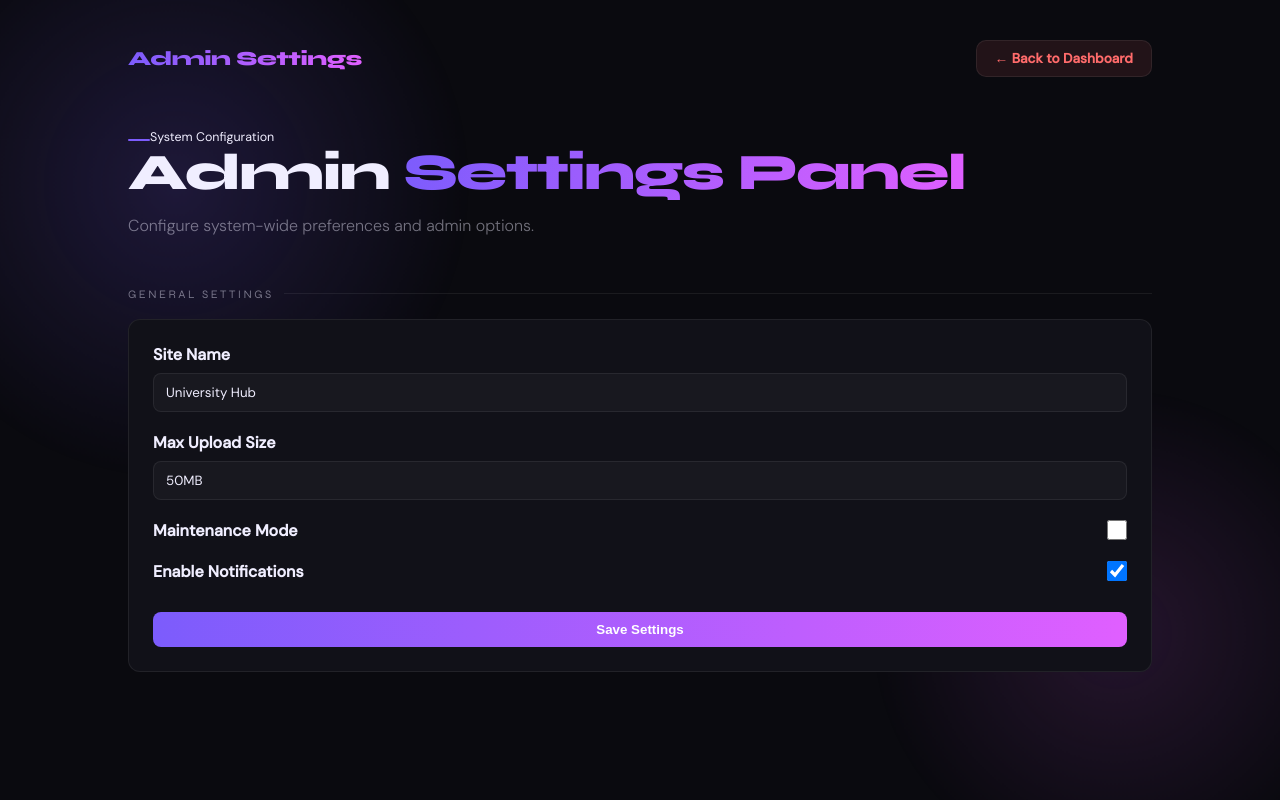
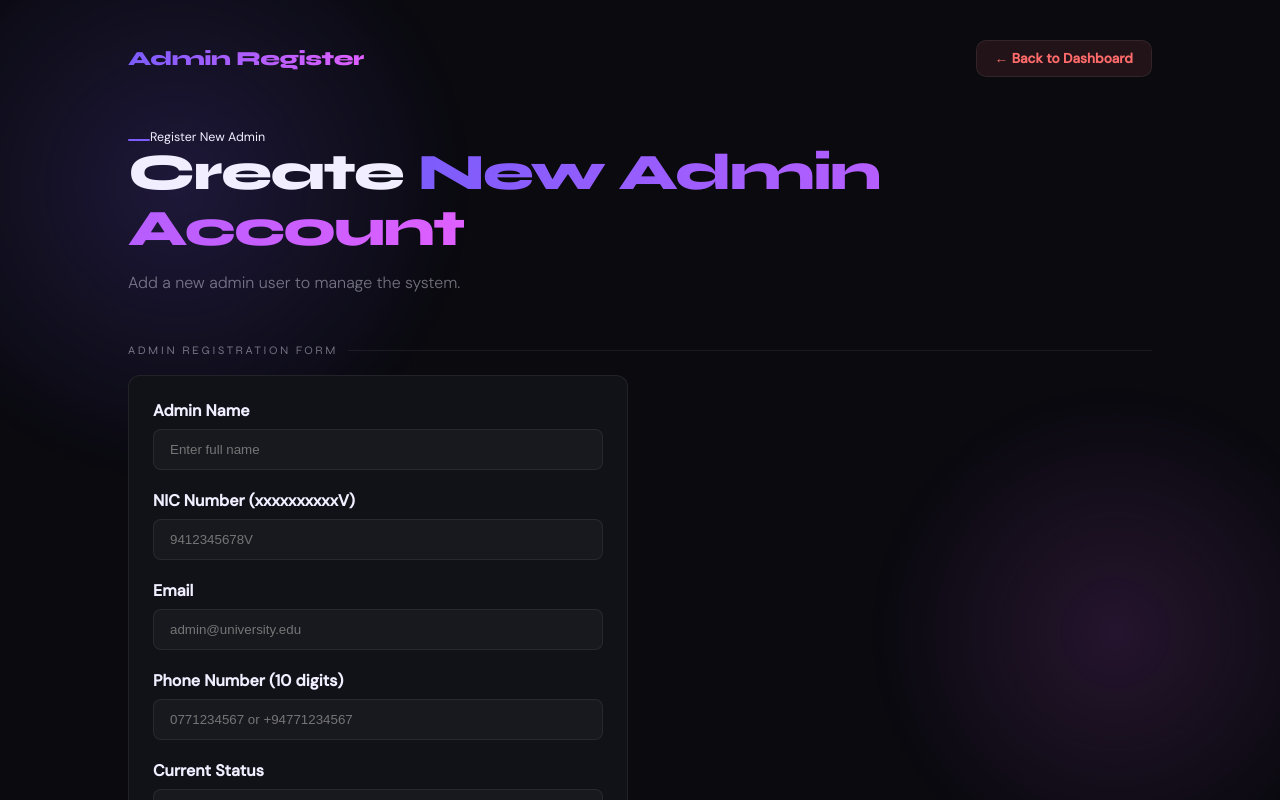
Before and after one commit to dilMaz/unversityihub, a React (Create React App) app in the folder frontend/: page /admin-panel in a window 1280 px wide. Shown: the top 800 px of the page. Built offline with nearby package versions, Linux system fonts and the light colour scheme.

Commit message:
commit all now

```diff
--- a/frontend/src/pages/AdminDashboard.js
+++ b/frontend/src/pages/AdminDashboard.js
@@ -163,11 +163,25 @@ function AdminDashboard() {
               <div className="db-card-desc">Configure admin settings and system preferences.</div>
             </div>
             <button className="db-card-btn" onClick={() => navigate('/admin-panel')}>
-              Settings <span className="db-card-arrow">→</span>
+              Register Admin <span className="db-card-arrow">→</span>
+            </button>
+          </div>
+
+          {/* New Register Admin Card */}
+          <div className="db-card c8">
+            <div className="db-card-glow" />
+            <div className="db-card-icon">👨‍💼</div>
+            <div>
+              <div className="db-card-title">Register Admin</div>
+              <div className="db-card-desc">Create new admin accounts for the system.</div>
+            </div>
+            <button className="db-card-btn" onClick={() => navigate('/admin-panel')}>
+              Register New Admin <span className="db-card-arrow">→</span>
             </button>
           </div>
 
           <div className="db-card c7">
+
             <div className="db-card-glow" />
             <div className="db-card-icon">🎓</div>
             <div>
--- a/frontend/src/pages/AdminPanel.js
+++ b/frontend/src/pages/AdminPanel.js
@@ -1,53 +1,131 @@
 import React, { useState } from 'react';
 import { useNavigate } from 'react-router-dom';
+import axios from 'axios';
 import '../styles/dashboard.css';
 
 const AdminPanel = () => {
   const navigate = useNavigate();
-  const [settings, setSettings] = useState({
-    siteName: 'University Hub',
-    maintenanceMode: false,
-    maxUploadSize: '50MB',
-    notificationsEnabled: true,
+const [formData, setFormData] = useState({
+    name: '',
+    nic: '',
+    email: '',
+    status: 'active',
+    phone: '',
+    password: '',
+    password: ''
+  });
+  const [errors, setErrors] = useState({});
+  const [loading, setLoading] = useState(false);
+  const [message, setMessage] = useState('');
+
+  const validateField = (name, value) => {
+    let error = '';
+
+    switch (name) {
+      case 'name':
+        if (!/^[a-zA-Z\s]+$/.test(value)) error = 'Name must contain only letters';
+        break;
+      case 'nic':
+        if (!/^[0-9]{12}V$/i.test(value)) error = 'NIC must be exactly 12 digits + V';
+        break;
+      case 'email':
+        if (!/.+@.+\..+/.test(value)) error = 'Email must include @ and domain';
+        break;
+      case 'phone':
+        if (!/^[\+]?[0-9\s\-\(\)]{10}$/.test(value)) error = 'Phone must be exactly 10 numbers with optional + () - spaces';
+        break;
+      case 'password':
+        if (value.length < 6) error = 'Password must be at least 6 characters';
+        break;
+      default:
+        break;
+    }
+
+    return error;
+  };
+
+  const handleChange = (e) => {
+    const { name, value } = e.target;
+    setFormData({
+      ...formData,
+      [name]: value
     });
 
-  const handleToggle = (key) => {
-    setSettings(prev => ({
+    // Real-time validation
+    const error = validateField(name, value);
+    setErrors(prev => ({
       ...prev,
-      [key]: !prev[key]
+      [name]: error
     }));
   };
 
-  const handleChange = (key, value) => {
-    setSettings(prev => ({
-      ...prev,
-      [key]: value
-    }));
-  };
+  const handleSubmit = async (e) => {
+    e.preventDefault();
 
-  const handleSave = () => {
-    alert('Settings saved successfully!');
+    // Final validation
+    const newErrors = {};
+    Object.keys(formData).forEach(key => {
+      if (key !== 'confirmPassword') {
+        const error = validateField(key, formData[key]);
+        if (error) newErrors[key] = error;
+      }
+    });
+
+    if (Object.keys(newErrors).length > 0) {
+      setErrors(newErrors);
+      setMessage('Please fix errors below');
+      return;
+    }
+
+
+
+    setLoading(true);
+    setMessage('');
+    setErrors({});
+
+    try {
+      const token = localStorage.getItem('token');
+      const res = await axios.post('http://localhost:5000/api/auth/register', {
+        name: formData.name,
+        nic: formData.nic,
+        email: formData.email,
+        password: formData.password,
+        role: 'admin',
+        status: formData.status,
+        phone: formData.phone
+      }, {
+        headers: { Authorization: `Bearer ${token}` }
+      });
+
+      setMessage('New Admin registered successfully!');
+      setFormData({ name: '', nic: '', email: '', status: 'active', phone: '', password: '', confirmPassword: '' });
+    } catch (err) {
+      setMessage(err.response?.data?.message || 'Registration failed');
+    } finally {
+      setLoading(false);
+    }
   };
 
   return (
     <div className="db-root">
       <div className="db-wrap">
         <div className="db-topbar">
-          <div className="db-logo">Admin Settings</div>
+          <div className="db-logo">Admin Register</div>
           <button className="db-admin-btn" onClick={() => navigate('/admin-dashboard')}>
             ← Back to Dashboard
           </button>
         </div>
 
         <div className="db-hero">
-          <div className="db-greeting">System Configuration</div>
-          <h1>Admin <span>Settings Panel</span></h1>
-          <p>Configure system-wide preferences and admin options.</p>
+          <div className="db-greeting">Register New Admin</div>
+          <h1>Create <span>New Admin Account</span></h1>
+          <p>Add a new admin user to manage the system.</p>
         </div>
 
         <div style={{ marginTop: '40px' }}>
-          <div className="db-section-title">General Settings</div>
+          <div className="db-section-title">Admin Registration Form</div>
 
+          <form onSubmit={handleSubmit} style={{ maxWidth: '500px' }}>
             <div style={{
               background: 'var(--surface)',
               border: '1px solid var(--border)',
@@ -58,84 +136,221 @@ const AdminPanel = () => {
             }}>
               <div>
                 <label style={{ color: 'var(--text)', marginBottom: '8px', display: 'block', fontWeight: '600' }}>
-                Site Name
+                  Admin Name
                 </label>
                 <input
+                  name="name"
                   type="text"
-                value={settings.siteName}
-                onChange={(e) => handleChange('siteName', e.target.value)}
+                  value={formData.name}
+                  onChange={handleChange}
+                  onBlur={() => {
+                    const error = validateField('name', formData.name);
+                    setErrors(prev => ({...prev, name: error}));
+                  }}
+                  required
+                  placeholder="Enter full name"
                   style={{
                     width: '100%',
-                  padding: '10px 12px',
+                    padding: '12px 16px',
+                    background: 'var(--surface2)',
+                    border: errors.name ? '2px solid #ef4444' : '1px solid var(--border)',
+                    borderRadius: '8px',
+                    color: 'var(--text)',
+                  }}
+                />
+                {errors.name && (
+                  <div style={{
+                    color: '#ef4444',
+                    fontSize: '14px',
+                    marginTop: '4px',
+                    fontWeight: '500'
+                  }}>
+                    {errors.name}
+                  </div>
+                )}
+              </div>
+
+              <div>
+                <label style={{ color: 'var(--text)', marginBottom: '8px', display: 'block', fontWeight: '600' }}>
+                  NIC Number (xxxxxxxxxxV)
+                </label>
+                <input
+                  name="nic"
+                  type="text"
+                  maxLength="13"
+                  value={formData.nic}
+                  onChange={(e) => {
+                    const value = e.target.value.replace(/[^0-9V]/g, '').toUpperCase().slice(0,13);
+                    setFormData({
+                      ...formData,
+                      nic: value
+                    });
+                    const error = validateField('nic', value);
+                    setErrors(prev => ({...prev, nic: error}));
+                  }}
+                  onBlur={() => {
+                    const error = validateField('nic', formData.nic);
+                    setErrors(prev => ({...prev, nic: error}));
+                  }}
+                  required
+                  placeholder="9412345678V"
+                  style={{
+                    width: '100%',
+                    padding: '12px 16px',
+                    background: 'var(--surface2)',
+                    border: errors.nic ? '2px solid #ef4444' : '1px solid var(--border)',
+                    borderRadius: '8px',
+                    color: 'var(--text)',
+                    textTransform: 'uppercase'
+                  }}
+                />
+                {errors.nic && (
+                  <div style={{
+                    color: '#ef4444',
+                    fontSize: '14px',
+                    marginTop: '4px',
+                    fontWeight: '500'
+                  }}>
+                    {errors.nic}
+                  </div>
+                )}
+              </div>
+
+              <div>
+                <label style={{ color: 'var(--text)', marginBottom: '8px', display: 'block', fontWeight: '600' }}>
+                  Email
+                </label>
+                <input
+                  name="email"
+                  type="email"
+                  value={formData.email}
+                  onChange={handleChange}
+                  required
+                  placeholder="admin@university.edu"
+                  style={{
+                    width: '100%',
+                    padding: '12px 16px',
                     background: 'var(--surface2)',
                     border: '1px solid var(--border)',
                     borderRadius: '8px',
                     color: 'var(--text)',
-                  fontFamily: 'DM Sans, sans-serif',
                   }}
                 />
               </div>
 
               <div>
                 <label style={{ color: 'var(--text)', marginBottom: '8px', display: 'block', fontWeight: '600' }}>
-                Max Upload Size
+                  Phone Number (10 digits)
                 </label>
                 <input
-                type="text"
-                value={settings.maxUploadSize}
-                onChange={(e) => handleChange('maxUploadSize', e.target.value)}
+                  name="phone"
+                  type="tel"
+                  maxLength="15"
+                  value={formData.phone}
+                  onChange={(e) => {
+                    const value = e.target.value.replace(/[^\+0-9\s\-\(\)]/g, '').slice(0,15);
+                    handleChange({target: {name: 'phone', value}});
+                  }}
+                  onBlur={() => {
+                    const error = validateField('phone', formData.phone);
+                    setErrors(prev => ({...prev, phone: error}));
+                  }}
+                  required
+                  placeholder="0771234567 or +94771234567"
                   style={{
                     width: '100%',
-                  padding: '10px 12px',
+                    padding: '12px 16px',
                     background: 'var(--surface2)',
-                  border: '1px solid var(--border)',
+                    border: errors.phone ? '2px solid #ef4444' : '1px solid var(--border)',
                     borderRadius: '8px',
                     color: 'var(--text)',
-                  fontFamily: 'DM Sans, sans-serif',
                   }}
                 />
+                {errors.phone && (
+                  <div style={{
+                    color: '#ef4444',
+                    fontSize: '14px',
+                    marginTop: '4px',
+                    fontWeight: '500'
+                  }}>
+                    {errors.phone}
+                  </div>
+                )}
               </div>
 
-            <div style={{ display: 'flex', alignItems: 'center', justifyContent: 'space-between' }}>
-              <label style={{ color: 'var(--text)', fontWeight: '600' }}>
-                Maintenance Mode
+              <div>
+                <label style={{ color: 'var(--text)', marginBottom: '8px', display: 'block', fontWeight: '600' }}>
+                  Current Status
                 </label>
-              <input
-                type="checkbox"
-                checked={settings.maintenanceMode}
-                onChange={() => handleToggle('maintenanceMode')}
-                style={{ width: '20px', height: '20px', cursor: 'pointer' }}
-              />
+                <select
+                  name="status"
+                  value={formData.status}
+                  onChange={handleChange}
+                  style={{
+                    width: '100%',
+                    padding: '12px 16px',
+                    background: 'var(--surface2)',
+                    border: errors.status ? '2px solid #ef4444' : '1px solid var(--border)',
+                    borderRadius: '8px',
+                    color: 'var(--text)',
+                  }}
+                >
+                  <option value="graduate">Graduate</option>
+                  <option value="undergraduate">Undergraduate</option>
+                </select>
+                {errors.status && (
+                  <div style={{
+                    color: '#ef4444',
+                    fontSize: '14px',
+                    marginTop: '4px',
+                    fontWeight: '500'
+                  }}>
+                    {errors.status}
+                  </div>
+                )}
               </div>
 
-            <div style={{ display: 'flex', alignItems: 'center', justifyContent: 'space-between' }}>
-              <label style={{ color: 'var(--text)', fontWeight: '600' }}>
-                Enable Notifications
-              </label>
-              <input
-                type="checkbox"
-                checked={settings.notificationsEnabled}
-                onChange={() => handleToggle('notificationsEnabled')}
-                style={{ width: '20px', height: '20px', cursor: 'pointer' }}
-              />
+
+
+              {message && (
+                <div style={{
+                  padding: '12px',
+                  borderRadius: '8px',
+                  textAlign: 'center',
+                  fontWeight: '500',
+                  ...(message.includes('successfully') ? {
+                    background: 'rgba(34, 197, 94, 0.1)',
+                    color: '#22c55e',
+                    border: '1px solid #22c55e'
+                  } : {
+                    background: 'rgba(239, 68, 68, 0.1)',
+                    color: '#ef4444',
+                    border: '1px solid #ef4444'
+                  })
+                }}>
+                  {message}
                 </div>
+              )}
 
               <button
-              onClick={handleSave}
+                type="submit"
+                disabled={loading}
                 style={{
-                padding: '10px 20px',
+                  padding: '14px 24px',
                   background: 'linear-gradient(90deg, #7c5cfc, #e05fff)',
                   color: '#fff',
                   border: 'none',
                   borderRadius: '8px',
-                cursor: 'pointer',
+                  cursor: loading ? 'not-allowed' : 'pointer',
                   fontWeight: '600',
-                marginTop: '10px'
+                  fontSize: '16px',
+                  opacity: loading ? 0.7 : 1
                 }}
               >
-              Save Settings
+                {loading ? 'Creating Admin...' : 'Create New Admin'}
               </button>
             </div>
+          </form>
         </div>
       </div>
     </div>
```
Also changed, not shown: 2 other files (tests, documents, lock files or other folders). Lines whose indentation alone changed are shown as unchanged.
